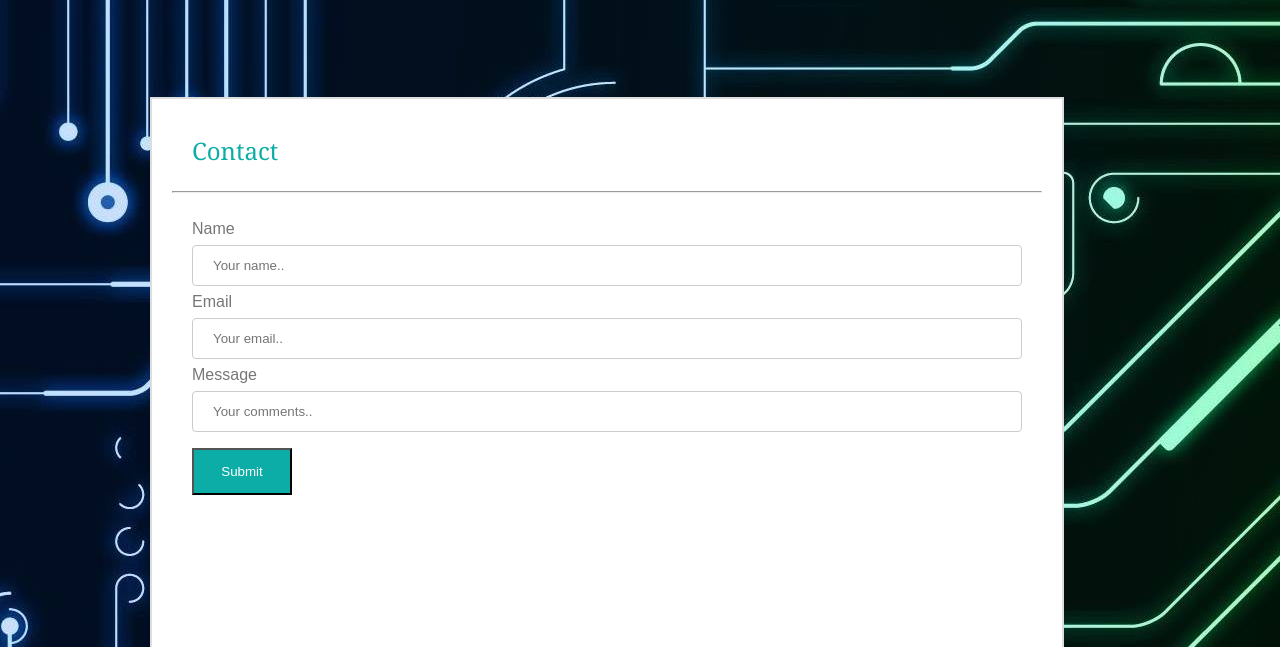
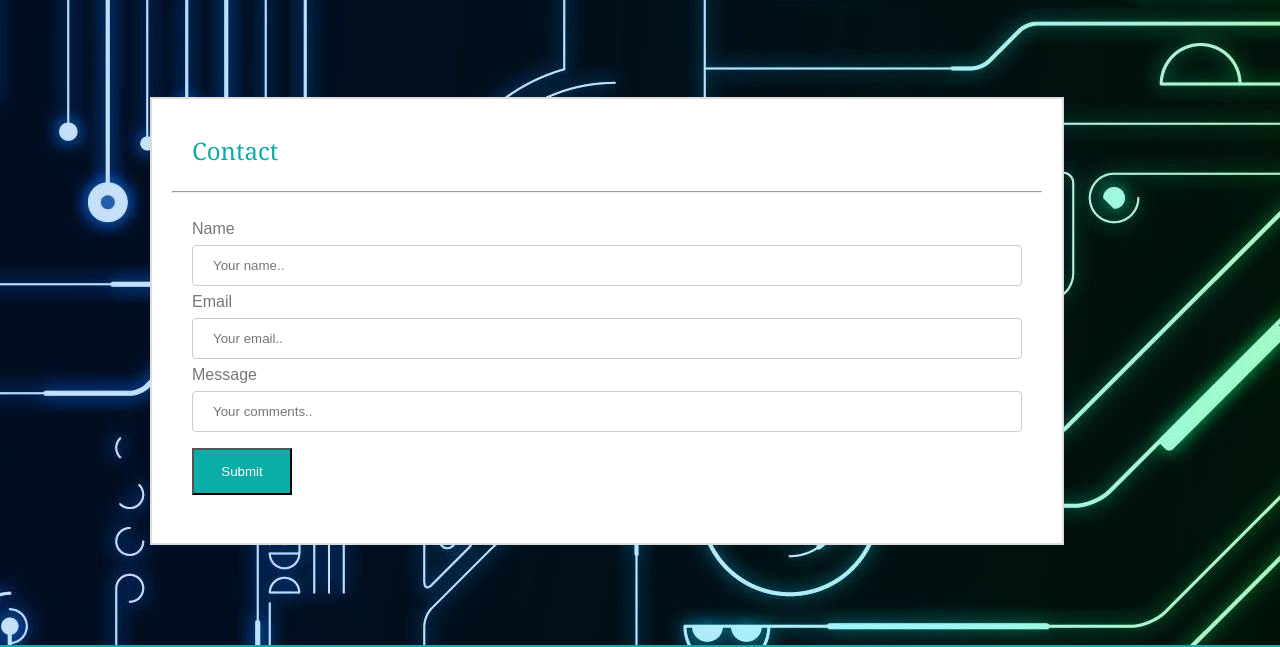
Before and after one commit to TParksJr/Responsive-Portfolio, a plain HTML site: page contact.html in a window 1280 px wide. Shown: the part 65-712 px from the top of the page. Drawn offline with Linux system fonts and the light colour scheme.

Commit message:
minor changes and comments

```diff
--- a/Assets/CSS/style.css
+++ b/Assets/CSS/style.css
@@ -1,3 +1,4 @@
+/* redid this section to start as mobile and tablet */
 body {
     margin: 0;
     background-image: url("../images/Circuit.jpeg")
@@ -180,16 +181,14 @@ input[type=submit]:hover {
     float: right;
 }
 
-/* Mobile Responsive */
+/* added this section to set breakpoint after mobile and tablet size */
 
-@media screen and (min-width:640px) {
+@media screen and (min-width:768px) {
     section {
         margin: 100px 150px;
         padding: 20px;
         width: 68%;
         border: 2px solid #dddddd;
-        min-width: 689px;
-        min-height: 866px;
     }
 
     nav {
@@ -280,15 +279,13 @@ input[type=submit]:hover {
     }
 }
 
-@media screen and (min-width:768px) {
-
-}
-
+/* this setting was not needed as all sizing above tablet is done by %
 @media screen and (min-width:980px) {
 
 }
+*/
 
-@media screen and (max-width:640px) {
+@media screen and (max-width:768px) {
     #links {
         transform: rotate(180deg)
     }
--- a/contact.html
+++ b/contact.html
@@ -7,7 +7,7 @@
     <meta name="description" content="Tyson's Portfolio">
     <meta name="keywords" content="HTML,CSS,JavaScript,Developer,Front End,University,Toronto">
     <meta name="author" content="Tyson Parkin">
-    <meta name="viewport" content="width=device-width, initial-scale=1" shrink-to-fit="no">
+    <meta name="viewport" content="width=device-width, initial-scale=1">
     <link rel="stylesheet" type="text/css" href="assets/css/reset.css">
     <link rel="stylesheet" type="text/css" href="assets/css/style.css">
 </head>
```
Also changed, not shown: index.html (+1 -1 lines), portfolio.html (+1 -1 lines).
